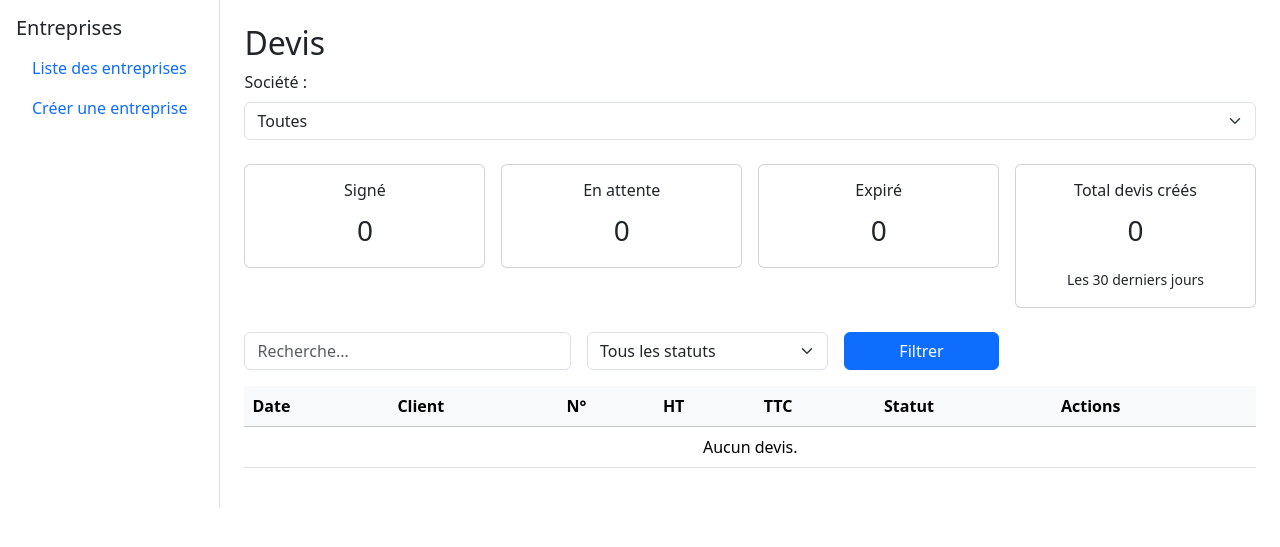
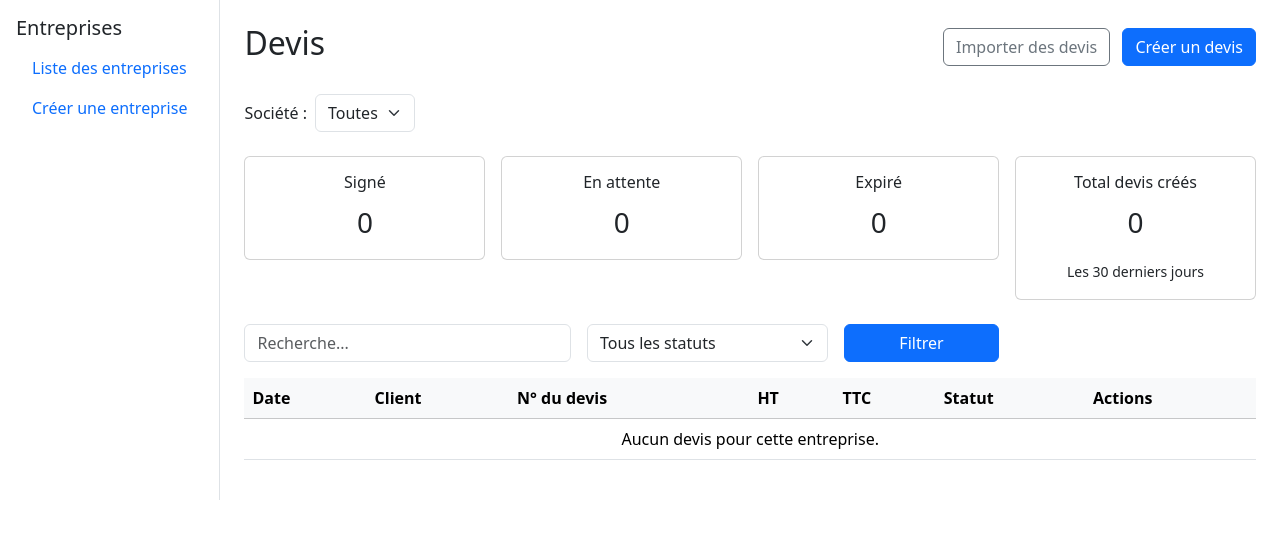
Before and after one commit to Alex97435/Pilotage-Devis, a FastAPI app: page / in a window 1280 px wide. Shown: the top 547 px of the page. Run offline with FastAPI, Linux system fonts and the light colour scheme; parts of the project's set-up code (start-up, migrations or seed data) failed here and were passed over.

Commit message:
Update index.html

```diff
--- a/templates/index.html
+++ b/templates/index.html
@@ -2,17 +2,30 @@
 {% block title %}Devis{% endblock %}
 
 {% block content %}
+<!-- En-tête avec titre et actions -->
+<div class="d-flex justify-content-between align-items-center mb-4">
   <h2>Devis</h2>
+  <div>
+    <a href="/import_excel" class="btn btn-outline-secondary me-2">Importer des devis</a>
+    <a href="/new" class="btn btn-primary">Créer un devis</a>
+  </div>
+</div>
 
 <!-- Sélecteur d'entreprise -->
 <form method="get" action="/" class="mb-4">
-  <label for="company_id" class="form-label">Société :</label>
+  <div class="row g-2 align-items-center">
+    <div class="col-auto">
+      <label for="company_id" class="col-form-label">Société :</label>
+    </div>
+    <div class="col-auto">
       <select name="company_id" id="company_id" class="form-select" onchange="this.form.submit()">
         <option value="">Toutes</option>
         {% for c in companies %}
         <option value="{{ c.id }}" {% if selected_company_id == c.id %}selected{% endif %}>{{ c.name }}</option>
         {% endfor %}
       </select>
+    </div>
+  </div>
 </form>
 
 <!-- Statistiques -->
@@ -52,8 +65,9 @@
   </div>
 </div>
 
-<!-- Filtre par statut et recherche -->
+<!-- Filtres statut et recherche -->
 <form method="get" action="/" class="row g-3 mb-3">
+  <!-- conserver le company_id lors du filtrage -->
   <input type="hidden" name="company_id" value="{{ selected_company_id or '' }}">
   <div class="col-md-4">
     <input type="text" name="search" value="{{ search_query }}" class="form-control" placeholder="Recherche...">
@@ -77,7 +91,7 @@
     <tr>
       <th>Date</th>
       <th>Client</th>
-      <th>N°</th>
+      <th>N° du devis</th>
       <th>HT</th>
       <th>TTC</th>
       <th>Statut</th>
@@ -110,19 +124,8 @@
       </td>
     </tr>
     {% else %}
-    <tr><td colspan="7" class="text-center">Aucun devis.</td></tr>
+    <tr><td colspan="7" class="text-center">Aucun devis pour cette entreprise.</td></tr>
     {% endfor %}
   </tbody>
 </table>
 {% endblock %}
-<form method="get" action="/" class="row g-2">
-  <div class="col-md-3">
-    <select name="company_id" class="form-select" onchange="this.form.submit()">
-      <option value="">Toutes les entreprises</option>
-      {% for c in companies %}
-      <option value="{{ c.id }}" {% if selected_company_id == c.id %}selected{% endif %}>{{ c.name }}</option>
-      {% endfor %}
-    </select>
-  </div>
-  <!-- autres filtres mois/catégorie/statut -->
-</form>
```
Lines whose indentation alone changed are shown as unchanged.
